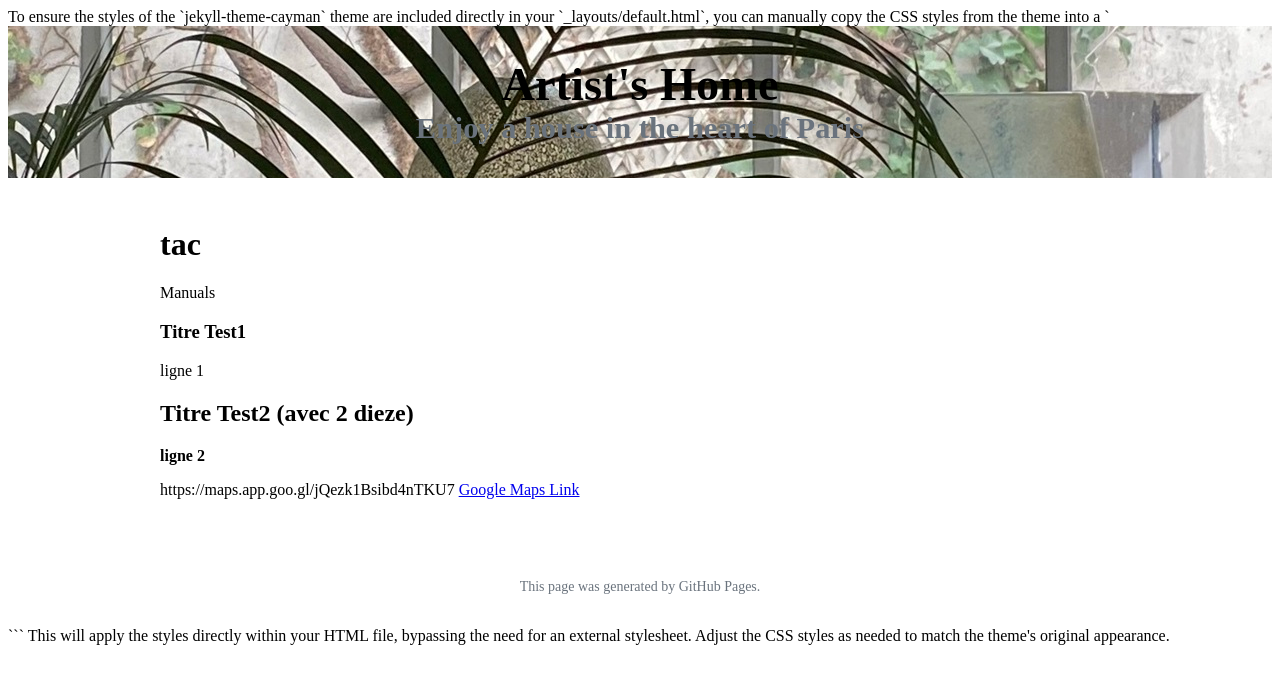
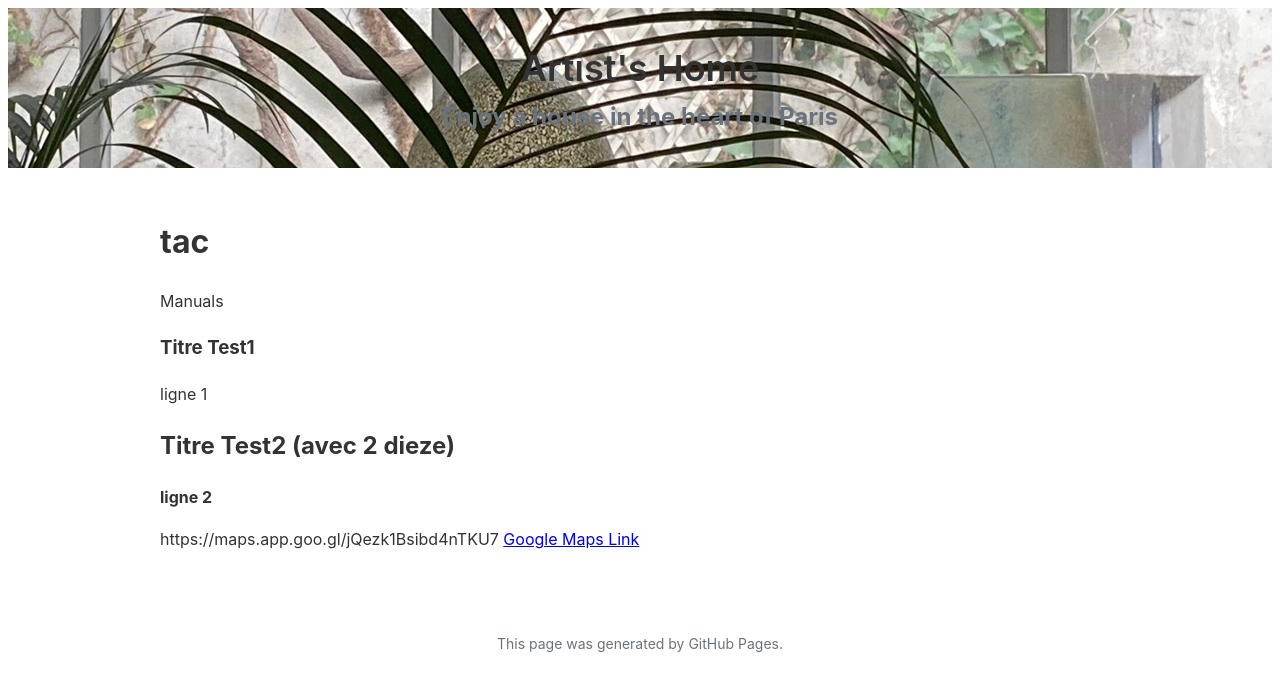
Before and after one commit to PhilAlain/tac, a Jekyll site: the page built from README.md, in a window 1280 px wide. Shown: the top 691 px of the page. Built offline with Jekyll 4.4.1, drawn with Linux system fonts in a browser that asks for light colours; our own code applies the rules of GitHub Pages for plain Markdown files.

Commit message:
Update default.html

````diff
--- a/_layouts/default.html
+++ b/_layouts/default.html
@@ -1,8 +1,3 @@
-To ensure the styles of the `jekyll-theme-cayman` theme are included directly in your `_layouts/default.html`, you can manually copy the CSS styles from the theme into a `<style>` tag within your HTML.
-
-Here’s how you can modify your `_layouts/default.html` to include the theme's styles directly:
-
-```html
 <!DOCTYPE html>
 <html lang="en">
   <head>
@@ -25,12 +20,12 @@ Here’s how you can modify your `_layouts/default.html` to include the theme's
       }
       .project-name {
         margin: 0;
-        font-size: 2.9rem;
+        font-size: 2.25rem;
         font-weight: 600;
       }
       .project-tagline {
         margin: 0;
-        font-size: 1.9rem;
+        font-size: 1.5rem;
         color: #6a737d;
       }
       .main-content {
@@ -63,6 +58,3 @@ Here’s how you can modify your `_layouts/default.html` to include the theme's
     </footer>
   </body>
 </html>
-```
-
-This will apply the styles directly within your HTML file, bypassing the need for an external stylesheet. Adjust the CSS styles as needed to match the theme's original appearance.
````
